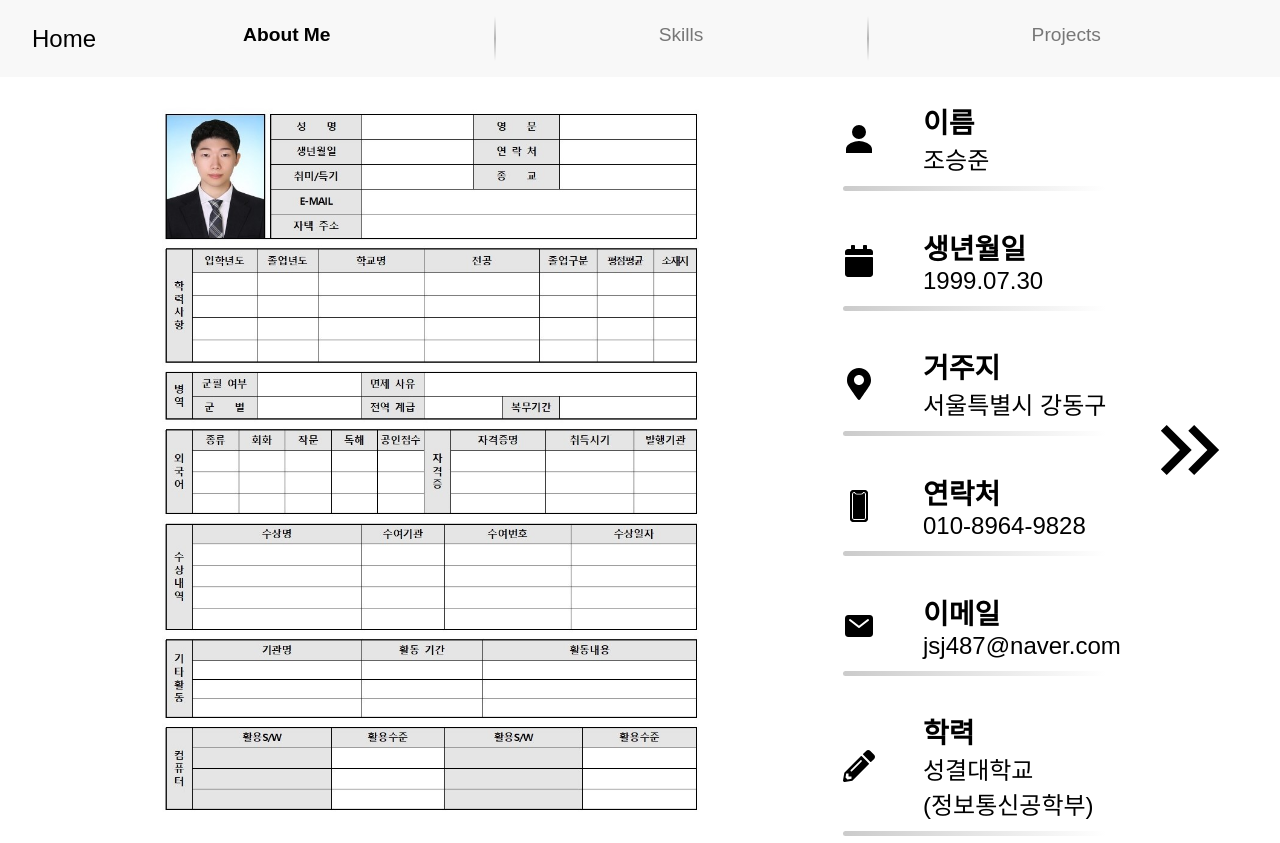
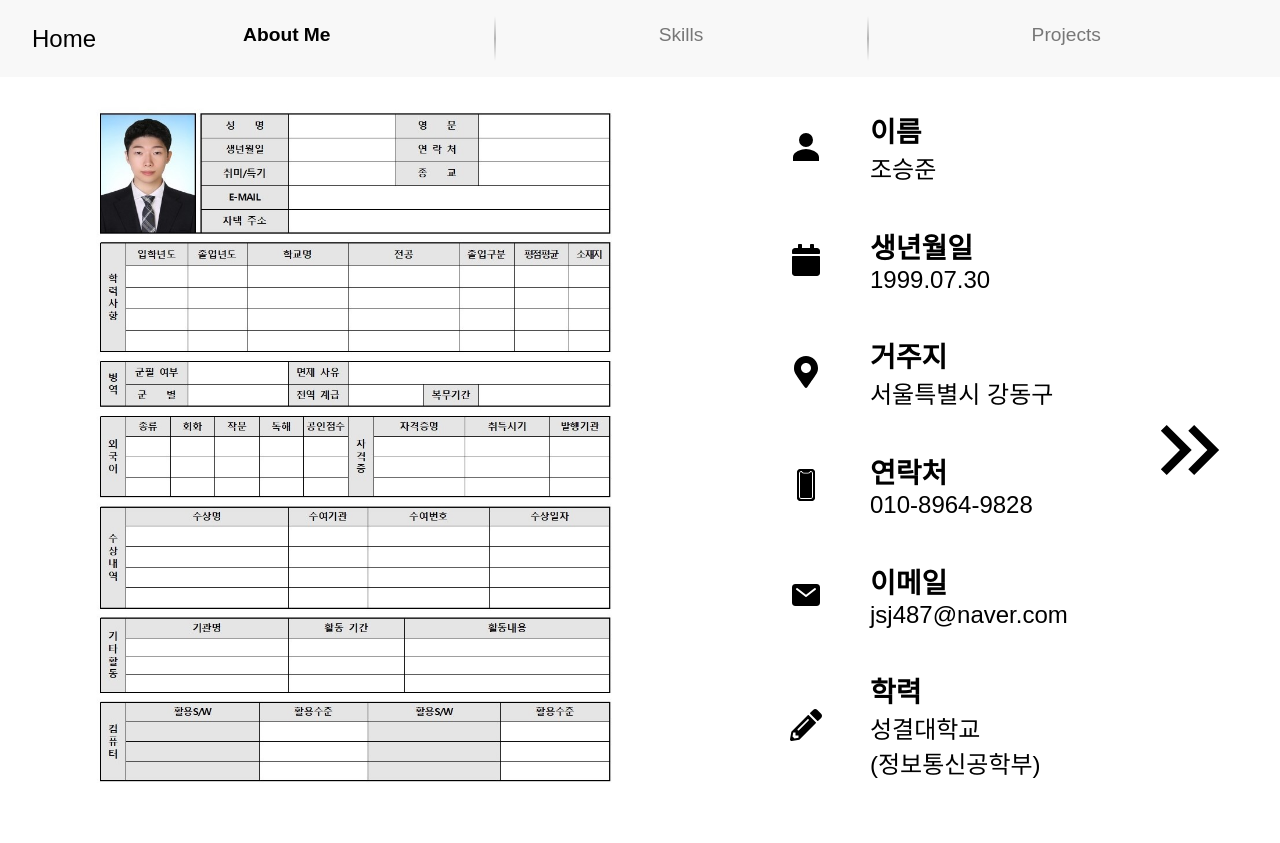
Before and after one commit to jsj487/PORTFOLIO, a React (Create React App) app: page /PORTFOLIO/about-me in a window 1280 px wide. After the commit the page ends 800 px from the top, so only its background shows below. Built offline with nearby package versions, Linux system fonts and the light colour scheme; a web font is replaced by a local one.

Commit message:
Design: AaboutMe, Project Design Change

```diff
--- a/src/AboutMe.js
+++ b/src/AboutMe.js
@@ -4,13 +4,14 @@ import styled from "styled-components";
 import Header from "./components/Header";
 import { NextPage } from "./components/NavigationButtons";
 
-//아이콘 import
+// 아이콘 import
 import { IoPersonSharp, IoPhonePortrait, IoMail } from "react-icons/io5";
 import { FaCalendar, FaMapMarkerAlt, FaPencilAlt } from "react-icons/fa";
 import { MdKeyboardDoubleArrowRight } from "react-icons/md";
 
-//이력서 사진 import
+// 이력서 사진 import
 import Resume from "./img/resume.jpg";
+import Resume2 from "./img/resume2.jpg";
 
 const AboutMeContainer = styled.div`
   min-height: 100vh;
@@ -28,48 +29,63 @@ const PageContainer = styled.div`
 
 const ContentWrapper = styled.div`
   display: flex;
-  align-items: center;
-  justify-content: center;
+  align-items: flex-start;
   width: 90%;
   max-width: 1200px;
-  margin-bottom: 20px;
   flex-direction: column;
 
   @media (min-width: 1024px) {
-    width: 80%;
     flex-direction: row;
+    justify-content: space-between;
   }
 `;
 
-const ImageSection = styled.div`
+const SectionWrapper = styled.div`
+  display: flex;
+  flex-direction: column;
   width: 100%;
-  max-width: 600px;
-  margin-bottom: 20px;
 
   @media (min-width: 1024px) {
-    flex: 0 0 600px;
-    margin-bottom: 0;
-    margin-right: 40px;
+    flex-direction: row;
+    width: 100%;
+    justify-content: space-between;
   }
 `;
 
 const ResumeImage = styled.img`
   width: 100%;
   height: auto;
+
+  @media (min-width: 1024px) {
+    width: 50%;
+  }
+
+  &.desktop {
+    display: none;
+
+    @media (min-width: 1024px) {
+      display: block;
+    }
+  }
+
+  &.mobile {
+    display: block;
+
+    @media (min-width: 1024px) {
+      display: none;
+    }
+  }
 `;
 
 const InfoSection = styled.div`
-  width: 100%;
-  display: grid;
-  grid-template-columns: 1fr 1fr;
-  grid-template-rows: repeat(3, auto);
-  gap: 10px;
-
+  display: none;
   @media (min-width: 1024px) {
+    width: 50%;
     flex: 1;
     display: flex;
     flex-direction: column;
-    margin-left: 75px;
+    justify-content: center;
+    margin-left: 150px;
   }
 `;
 
@@ -79,22 +95,6 @@ const InfoContainer = styled.div`
   position: relative;
   min-height: 70px;
   width: 100%;
-
-  &::after {
-    content: "";
-    display: block;
-    width: 85%;
-    height: 5px;
-    border-radius: 20px;
-    background: linear-gradient(to right, #cbcbcb, white);
-    position: absolute;
-    bottom: -15px;
-    left: 0;
-
-    @media (max-width: 1023px) {
-      display: none;
-    }
-  }
 
   &:not(:last-child) {
     margin-bottom: 45px;
@@ -175,9 +175,9 @@ function AboutMe() {
       <Header />
       <PageContainer>
         <ContentWrapper>
-          <ImageSection>
-            <ResumeImage src={Resume} alt="Resume" />
-          </ImageSection>
+          <SectionWrapper>
+            <ResumeImage src={Resume} alt="Resume" className="desktop" />
+            <ResumeImage src={Resume2} alt="Resume" className="mobile" />
             <InfoSection>
               {aboutMeData.map((item, index) => (
                 <InfoContainer key={index}>
@@ -189,6 +189,7 @@ function AboutMe() {
                 </InfoContainer>
               ))}
             </InfoSection>
+          </SectionWrapper>
         </ContentWrapper>
         <NextPage onClick={() => navigate("/skills")}>
           <MdKeyboardDoubleArrowRight />
--- a/src/Projects.js
+++ b/src/Projects.js
@@ -38,6 +38,11 @@ const slideUp = keyframes`
 const Project = styled.div`
   background-color: #0177a9;
   padding-top: 100px;
+  min-height: 100vh;
+
+  @media (max-width: 768px) {
+    background-color: transparent;
+  }
 `;
 
 const ProjectContainer = styled.div`
@@ -46,6 +51,10 @@ const ProjectContainer = styled.div`
   padding: 4rem 2rem;
   margin: 0 auto;
   box-sizing: border-box;
+
+  @media (max-width: 768px) {
+    padding: 0;
+  }
 `;
 
 const ProjectContentContainer = styled.div`
@@ -68,6 +77,10 @@ const ProjectWhiteBoard = styled.div`
   transition: width 0.5s ease;
   box-sizing: border-box;
   overflow-wrap: break-word;
+
+  @media (max-width: 768px) {
+    border: 1px solid #ccc;
+  }
 `;
 
 const ProjectTitle = styled.div`
@@ -191,7 +204,7 @@ const ModalTitle = styled.h1`
   font-size: 2rem;
 
   @media (max-width: 768px) {
-    font-size: 1.5rem;
+    font-size: 1.2rem;
   }
 `;
 
```
Also changed, not shown: src/img/resume2.jpg (added), 8 other files (tests, documents, lock files or other folders). Lines whose indentation alone changed are shown as unchanged.
